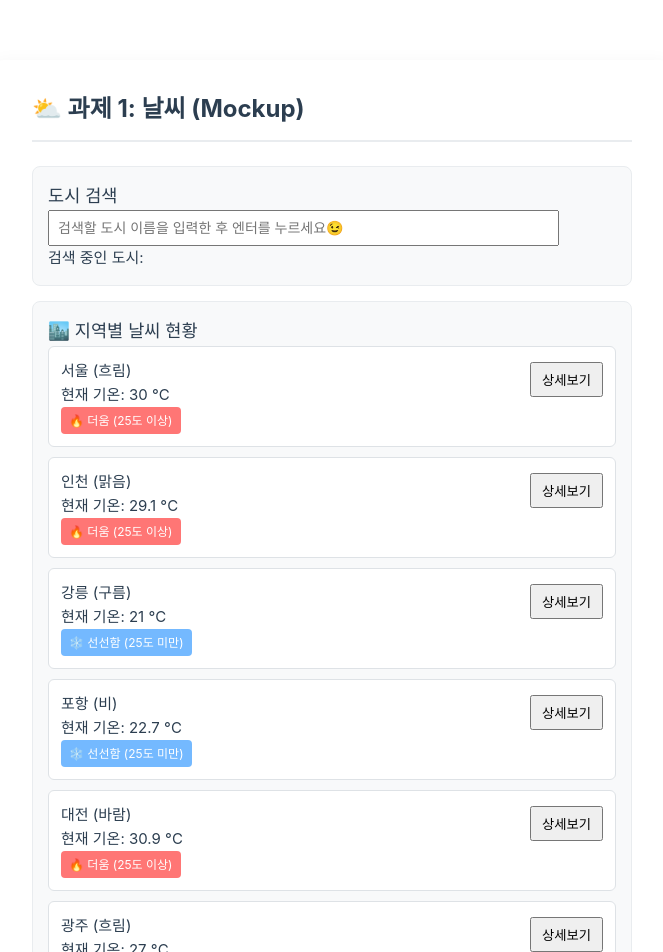
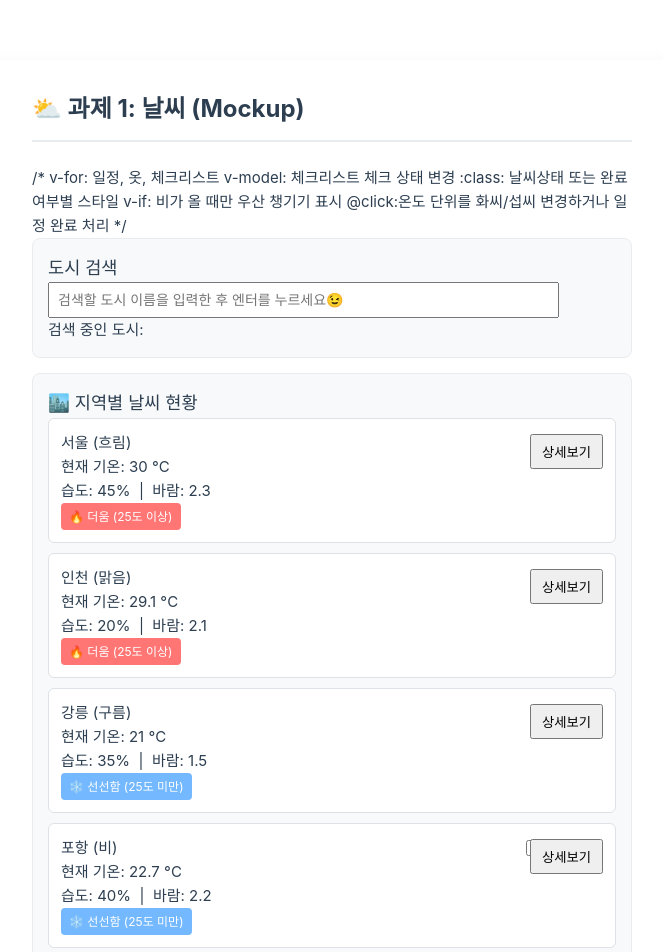
Before and after one commit to creepygrape/vue-practice, a Vue app: page / in a window 1280 px wide. Shown: the top 952 px of the page, without its empty margins (70-733 px from the left). Built offline with nearby package versions, Linux system fonts and the light colour scheme.

Commit message:
과제 추가 중...

```diff
--- a/src/components/practices/exercise/WeatherMockUp.vue
+++ b/src/components/practices/exercise/WeatherMockUp.vue
@@ -21,6 +21,13 @@ const showDetail = (cityName, status) => {
 </script>
 
 <template>
+  /*
+  v-for: 일정, 옷, 체크리스트
+  v-model: 체크리스트 체크 상태 변경
+  :class: 날씨상태 또는 완료 여부별 스타일
+  v-if: 비가 올 때만 우산 챙기기 표시
+  @click:온도 단위를 화씨/섭씨 변경하거나 일정 완료 처리
+   */
   <div class="dashboard-wrapper">
     <section class="search-box">
       <h3>도시 검색</h3>
@@ -41,8 +48,16 @@ const showDetail = (cityName, status) => {
         :key="item.id"
         @click="selectedCard = `${item.name}이(가) 선택됐습니다.`"
       >
-        <p>{{ item.name }} ({{ item.status }})</p>
+      <div class="weather-card-header">
+  <p>{{ item.name }} ({{ item.status }})</p>
+
+  <label v-if="item.status === '비'" class="rain-check">
+    <input class="rain-check-input" type="checkbox" @click.stop />
+    우산 챙김
+  </label>
+</div>
         <p>현재 기온: {{ item.temp }} °C</p>
+        <p>습도: {{ item.humidity }}% &nbsp;| &nbsp;바람: {{ item.wind }}</p>
         <label class="badge hot" v-if="item.temp >= 25">🔥 더움 (25도 이상)</label>
         <label class="badge cool" v-else>❄️ 선선함 (25도 미만)</label>
         <button class="btn-detail" @click.stop="showDetail(item.name, item.status)">
@@ -56,3 +71,34 @@ const showDetail = (cityName, status) => {
     </div>
   </div>
 </template>
+
+<style scoped>
+.weather-card-header {
+  display: flex;
+  align-items: center;
+  justify-content: space-between;
+}
+
+.weather-card-header p {
+  margin: 0;
+}
+
+.rain-check {
+  display: flex;
+  align-items: center;
+  gap: 6px;
+  font-size: 14px;
+  color: #2563eb;
+  white-space: nowrap;
+  cursor: pointer;
+}
+
+input.rain-check-input {
+  width: 16px;
+  height: 16px;
+  margin: 0;
+  padding: 0;
+  accent-color: #2563eb;
+  cursor: pointer;
+}
+</style>
```
